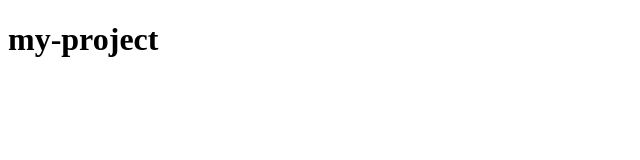
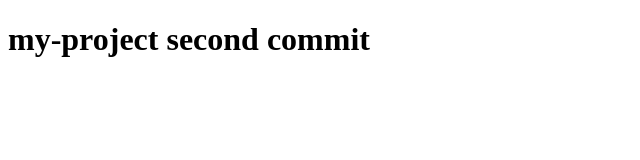
Before and after one commit to kostya-kosyuk/my-project, a plain HTML site: page index.html in a window 1280 px wide. Shown: the whole page, without its empty margins (0-640 px from the left). Drawn offline with Linux system fonts and the light colour scheme.

Commit message:
second commit

```diff
--- a/index.html
+++ b/index.html
@@ -8,7 +8,7 @@
 </head>
 <body>
     <h1>
-        my-project
+        my-project second commit
     </h1>
 </body>
 </html>
```
